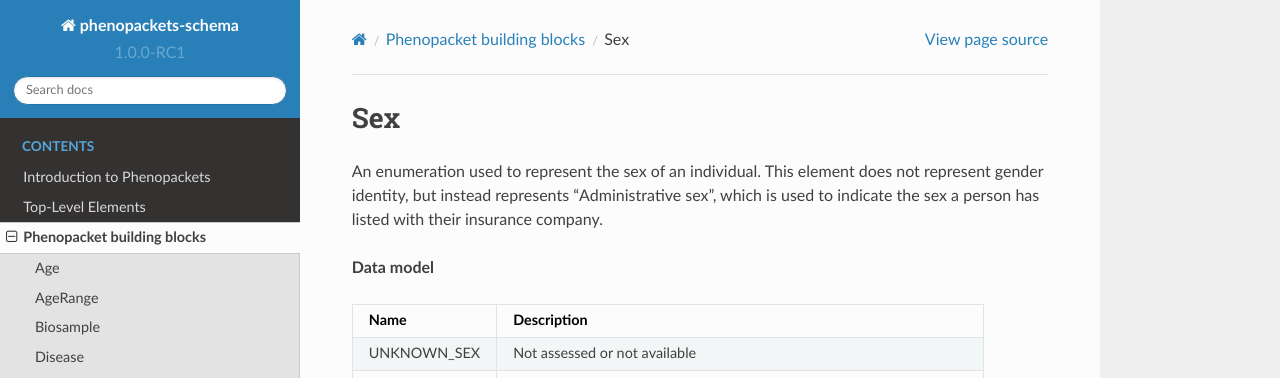
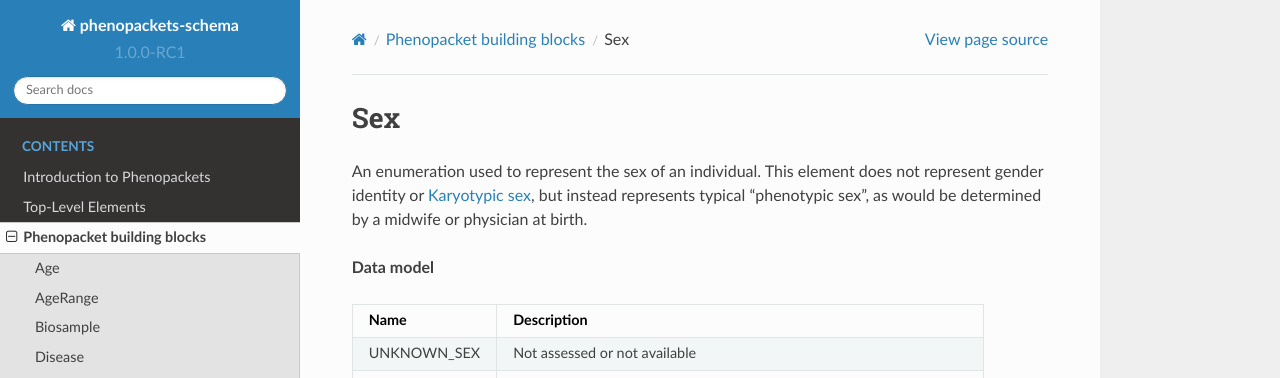
Before and after one commit to phenopackets/phenopacket-schema, a Sphinx documentation site: the page built from docs/sex.rst, in a window 1280 px wide. Shown: the top 378 px of the page. Built offline with Sphinx 7.4.7 and the Read the Docs theme 2.0.0, drawn with Linux system fonts in a browser that asks for light colours.

Commit message:
Update sex.rst to replace 'administrative' with 'phenotypic'

```diff
--- a/docs/sex.rst
+++ b/docs/sex.rst
@@ -5,9 +5,8 @@ Sex
 ===
 
 An enumeration used to represent the sex of an individual.
-This element does not represent gender identity, but instead represents
-"Administrative sex", which is used to indicate the sex a person has listed with
-their insurance company.
+This element does not represent gender identity or :ref:`rstkaryotypicsex`, but instead represents typical
+"phenotypic sex", as would be determined by a midwife or physician at birth.
 
 **Data model**
 
```
